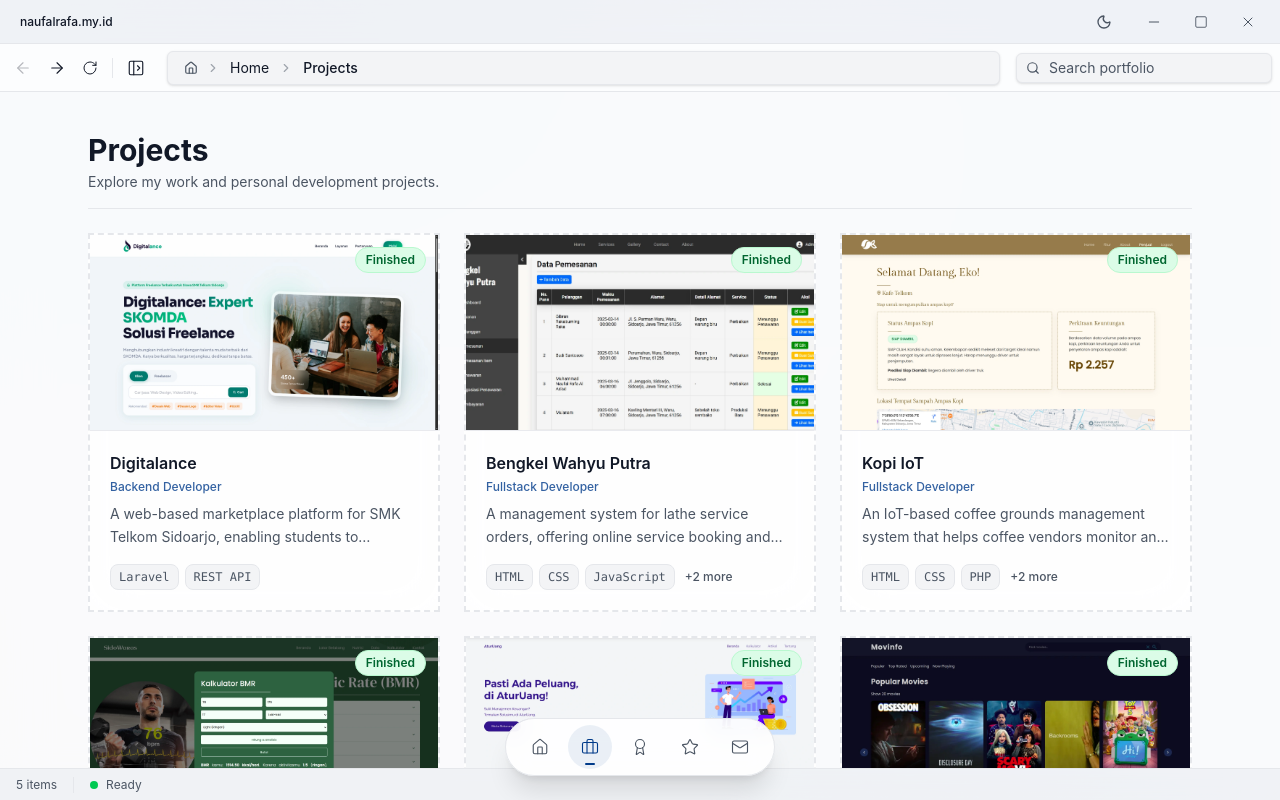
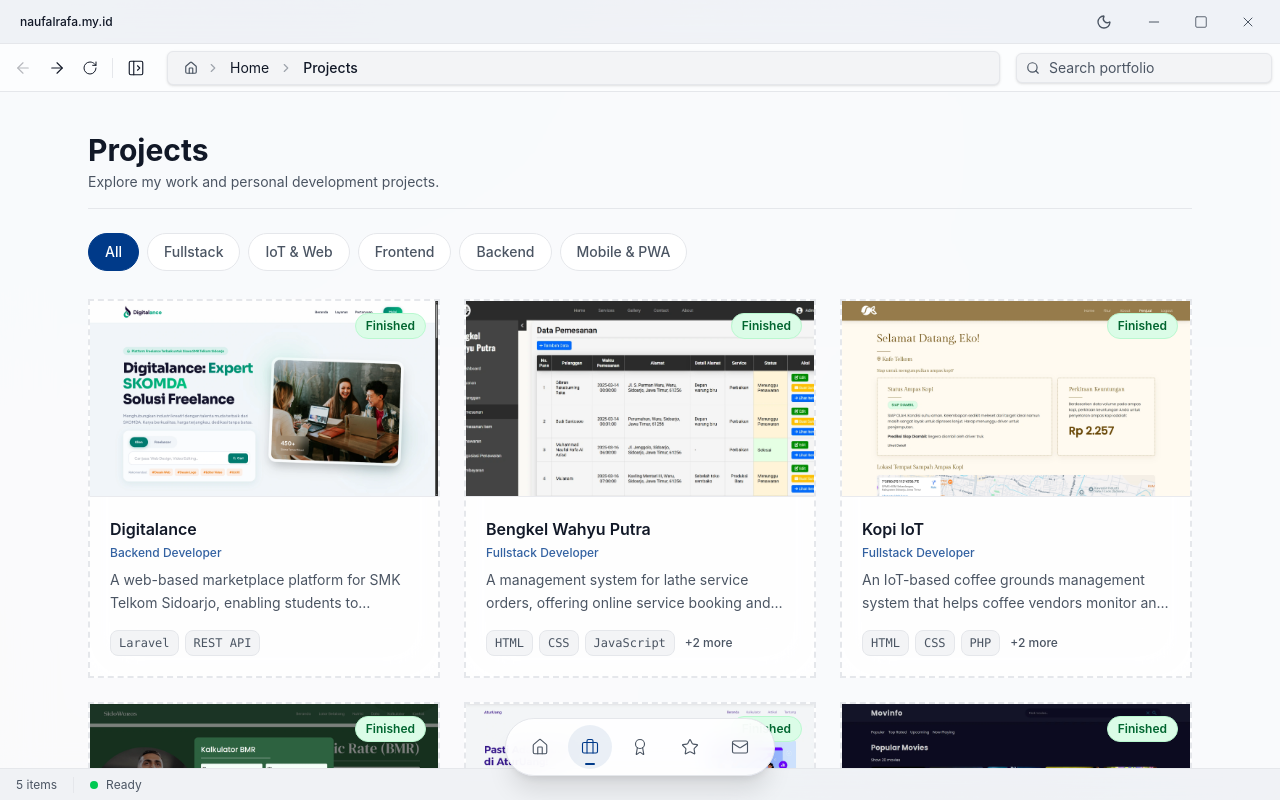
Before and after one commit to Falrafa4/portfolio, a React (Vite) app: page /projects in a window 1280 px wide. Built offline with nearby package versions, Linux system fonts and the light colour scheme.

Commit message:
feat: add category into project cards

```diff
--- a/src/data/projects.json
+++ b/src/data/projects.json
@@ -3,6 +3,7 @@
     "id": "bengkel-wahyu-putra",
     "slug": "bengkel-wahyu-putra",
     "title": "Bengkel Wahyu Putra",
+    "category": "Fullstack",
     "shortDescription": "A management system for lathe service orders, offering online service booking and order tracking.",
     "description": "Bengkel Wahyu Putra is a management system for lathe service orders. It offers key features such as online service booking and order tracking.",
     "thumbnail": "/assets/images/projects/bengkel-wahyu-putra.webp",
@@ -29,6 +30,7 @@
     "id": "kopi-iot",
     "slug": "kopi-iot",
     "title": "Kopi IoT",
+    "category": "IoT & Web",
     "shortDescription": "An IoT-based coffee grounds management system that helps coffee vendors monitor and manage their grounds levels efficiently.",
     "description": "Kopi IoT is an innovative platform that leverages Internet of Things technology to efficiently manage coffee grounds. Our system helps coffee vendors monitor their grounds levels and notifies drivers when it is time for collection, ensuring a cleaner environment and promoting sustainable practices.",
     "thumbnail": "/assets/images/projects/kopi-iot.webp",
@@ -55,6 +57,7 @@
     "id": "sidowaras",
     "slug": "sidowaras",
     "title": "Sidowaras",
+    "category": "Frontend",
     "shortDescription": "A website that provides information and guidance on Body Mass Index (BMI) and Basal Metabolic Rate (BMR) for the residents of Sidoarjo.",
     "description": "\"SidoWaras\" is the name of the website we have launched, derived from the phrase \"Sidoarjo Waras\" (meaning \"Healthy Sidoarjo\"). The site addresses the issue of body weight and health, providing information and guidance to the general public—particularly the residents of Sidoarjo—to help them understand their Body Mass Index (BMI) and daily caloric needs (BMR).",
     "thumbnail": "/assets/images/projects/sidowaras.webp",
@@ -79,6 +82,7 @@
     "id": "aturuang",
     "slug": "aturuang",
     "title": "AturUang",
+    "category": "Frontend",
     "shortDescription": "A financial management and smart budgeting educational website designed to help the younger generation manage their finances independently and practically.",
     "description": "AturUang is a financial management and smart budgeting educational website designed to help the younger generation manage their finances independently and practically, in a way that aligns with today's digital lifestyle.",
     "thumbnail": "/assets/images/projects/aturuang.webp",
@@ -103,6 +107,7 @@
     "id": "movinfo",
     "slug": "movinfo",
     "title": "Movinfo",
+    "category": "Frontend",
     "shortDescription": "A movie information website providing details about the latest movies and TV shows.",
     "description": "MovInfo is a comprehensive movie information website that provides detailed information about the latest movies and TV shows, including cast, crew, plot summaries, and user reviews.",
     "thumbnail": "/assets/images/projects/movie-list.webp",
@@ -128,6 +133,7 @@
     "id": "the-news",
     "slug": "the-news",
     "title": "The News",
+    "category": "Frontend",
     "shortDescription": "A news website providing the latest updates and articles on various topics.",
     "description": "The News is a modern news website that delivers the latest updates and in-depth articles on a wide range of topics, including politics, technology, sports, and entertainment.",
     "thumbnail": "/assets/images/projects/the-news.webp",
@@ -153,6 +159,7 @@
     "id": "spentaru-archive",
     "slug": "spentaru-archive",
     "title": "Spentaru Archive",
+    "category": "Fullstack",
     "shortDescription": "A digital archive for storing and managing historical documents and records in SMP Negeri 1 Waru.",
     "description": "Spentaru Archive is a digital solution for storing and managing historical documents and records in SMP Negeri 1 Waru. It provides a user-friendly interface for searching, browsing, and retrieving archived materials.",
     "thumbnail": "/assets/images/projects/spentaru-archive.webp",
@@ -178,6 +185,7 @@
     "id": "digitalance",
     "slug": "digitalance",
     "title": "Digitalance",
+    "category": "Backend",
     "shortDescription": "A web-based marketplace platform for SMK Telkom Sidoarjo, enabling students to showcase and monetize their digital skills.",
     "description": "Digitalance is a web-based marketplace platform for SMK Telkom Sidoarjo, designed to bridge the gap for talented students to showcase and monetize their digital skills early. It provides a user-friendly interface for browsing, purchasing, and selling digital products and services.",
     "thumbnail": "/assets/images/projects/digitalance.webp",
@@ -202,6 +210,7 @@
     "id": "samling-ai",
     "slug": "samling-ai",
     "title": "Samling AI",
+    "category": "Fullstack",
     "shortDescription": "A data-driven waste management solution that optimizes waste collection operations using advanced analytics and machine learning.",
     "description": "Samling AI, derived from the Indonesian phrase “Sampah Lingkungan” is a data-driven waste management solution designed to improve the efficiency of waste collection operations. The platform leverages advanced data analytics and machine learning algorithms to optimize waste collection routes, predict waste generation patterns, and enhance overall operational efficiency.",
     "thumbnail": "/assets/images/projects/samling-ai.webp",
@@ -227,6 +236,7 @@
     "id": "samling-ai-driver",
     "slug": "samling-ai-driver",
     "title": "Samling AI Driver",
+    "category": "Mobile & PWA",
     "shortDescription": "A mobile-first web app (PWA) designed for waste collection fleet drivers, providing smart navigation route guidance generated in real-time by an AI backend.",
     "description": "Samling Driver is a mobile-first web app (PWA) designed specifically for waste collection fleet drivers within the Samling AI ecosystem. The application provides smart navigation route guidance—generated in real-time by an AI backend—to effectively address waste accumulation at collection points.",
     "thumbnail": "/assets/images/projects/samling-ai-driver.webp",
--- a/src/pages/Projects/index.jsx
+++ b/src/pages/Projects/index.jsx
@@ -1,4 +1,4 @@
-import { useMemo } from 'react';
+import { useMemo, useState } from 'react';
 import { motion } from 'framer-motion';
 import { useSearch } from '../../hooks/useSearch';
 import ProjectCard from '../../components/cards/ProjectCard';
@@ -21,13 +21,29 @@
   show: { opacity: 1, y: 0, transition: { duration: 0.22, ease: [0.4, 0, 0.2, 1] } }
 };
 
+const allCategory = 'All';
+
 export default function Projects() {
   const { searchQuery, setSearchQuery } = useSearch();
+  const [activeCategory, setActiveCategory] = useState(allCategory);
+
+  const categories = useMemo(() => {
+    const dataCategories = projectsData
+      .map((project) => project.category?.trim())
+      .filter(Boolean);
+
+    return [allCategory, ...new Set(dataCategories)];
+  }, []);
 
   const filteredAndSortedProjects = useMemo(() => {
     let result = [...projectsData];
 
-    // 1. Search Filter
+    // 1. Category Filter
+    if (activeCategory !== allCategory) {
+      result = result.filter((project) => project.category === activeCategory);
+    }
+
+    // 2. Search Filter
     if (searchQuery.trim() !== '') {
       const query = searchQuery.toLowerCase().trim();
       result = result.filter((project) => {
@@ -45,21 +61,22 @@
       });
     }
 
-    // 2. Sort: Featured first
+    // 3. Sort: Featured first
     return result.sort((a, b) => {
       if (a.featured === b.featured) return 0;
       return a.featured ? -1 : 1;
     });
-  }, [searchQuery]);
+  }, [activeCategory, searchQuery]);
 
-  const handleResetSearch = () => {
+  const handleResetFilters = () => {
     setSearchQuery('');
+    setActiveCategory(allCategory);
   };
 
   return (
     <PageTransition>
       <div className="flex flex-col h-full">
-        {/* Folder Header */}
+        {/* Header */}
         <div className="mb-6 border-b border-border pb-4 flex flex-col sm:flex-row sm:items-center sm:justify-between gap-4">
           <div>
             <h1 className="text-3xl font-bold text-text-main flex items-center gap-2">
@@ -70,20 +87,50 @@
             </p>
           </div>
 
-          {searchQuery && (
+          {(searchQuery || activeCategory !== allCategory) && (
             <div className="text-xs text-text-muted self-end sm:self-center font-mono">
               Showing {filteredAndSortedProjects.length} of {projectsData.length} projects
             </div>
           )}
         </div>
 
+        {/* Category Filters */}
+        <div className="mb-6 overflow-x-auto pb-1" role="tablist" aria-label="Filter projects by category">
+          <div className="flex min-w-max gap-2">
+            {categories.map((category) => {
+              const isActive = activeCategory === category;
+
+              return (
+                <button
+                  key={category}
+                  type="button"
+                  role="tab"
+                  aria-selected={isActive}
+                  onClick={() => setActiveCategory(category)}
+                  className={`rounded-full border px-4 py-2 text-sm font-medium transition-colors ${
+                    isActive
+                      ? 'border-primary bg-primary text-white'
+                      : 'border-border bg-surface text-text-muted hover:border-primary/50 hover:text-primary'
+                  }`}
+                >
+                  {category}
+                </button>
+              );
+            })}
+          </div>
+        </div>
+
         {/* Main Grid or Empty State */}
         {filteredAndSortedProjects.length === 0 ? (
           <EmptyState
-            title="No projects match your search"
-            message={`We couldn't find any projects matching "${searchQuery}". Try using different keywords, technology names, or roles.`}
-            actionLabel="Clear Search"
-            onAction={handleResetSearch}
+            title="No projects match your filters"
+            message={
+              searchQuery
+                ? `We couldn't find any projects matching "${searchQuery}" in ${activeCategory}. Try another search or category.`
+                : `There are no projects in ${activeCategory} yet. Try another category.`
+            }
+            actionLabel={searchQuery ? 'Clear Search' : 'Show All'}
+            onAction={handleResetFilters}
           />
         ) : (
           <motion.div
```
